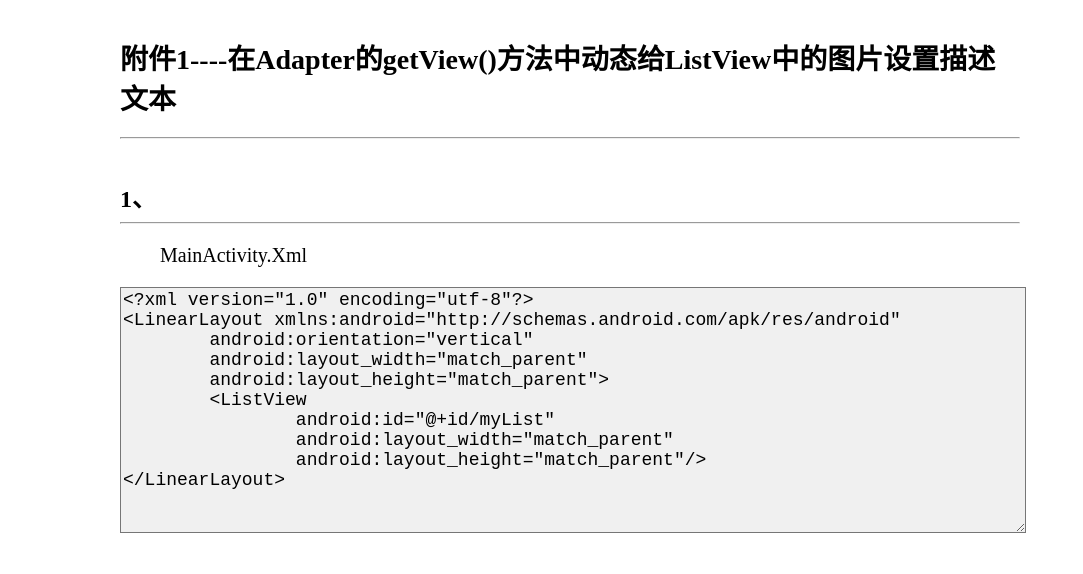
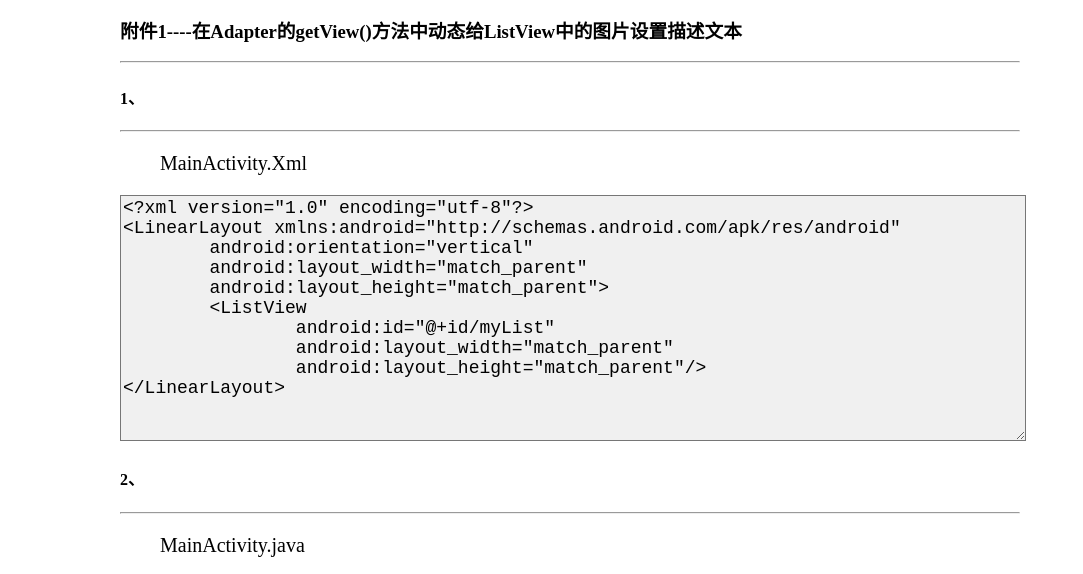
Before and after one commit to InformationAccessibilityAssociation/androidmethod, a plain HTML site: page pages/15fujian.html in a window 1280 px wide. Shown: the part 179-753 px from the top of the page, without its empty margins (0-1083 px from the left). Drawn offline with Linux system fonts and the light colour scheme; files whose address does not match are found by name.

Commit message:
20160614

```diff
--- a/style.css
+++ b/style.css
@@ -22,12 +22,12 @@ td{
 border:solid 3px #cacaca;
 width:300px;
 }
-h4{
+h2{
 font-size:24px;
 margin:40px 0px 0px 0px;
 }
 
-h3{
+h1{
 font-size:28px;
 margin:40px 0px 20px 0px;
 }
```
Also changed, not shown: pages/43_button_collor_selected.html (+0 -1 lines).
